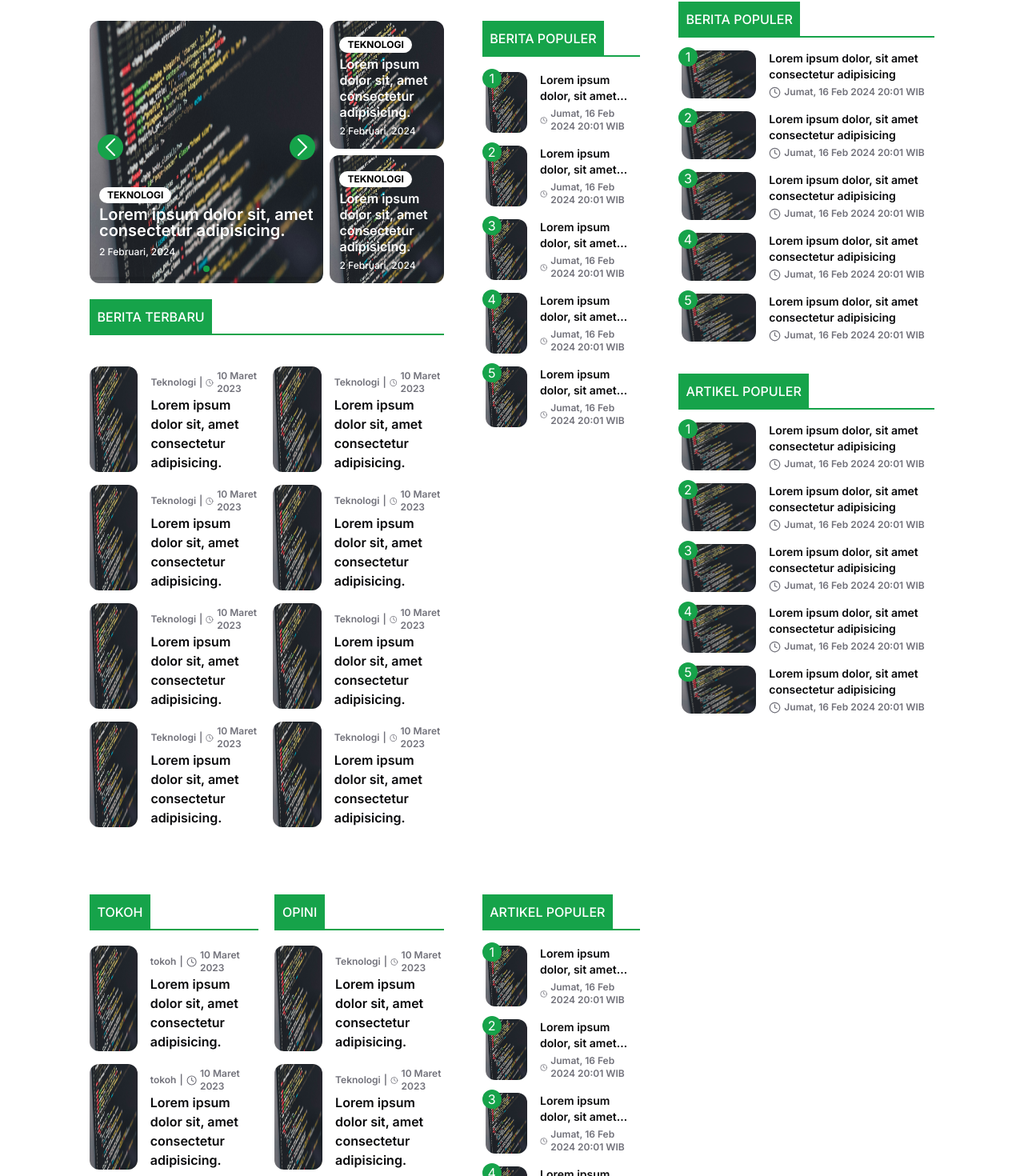
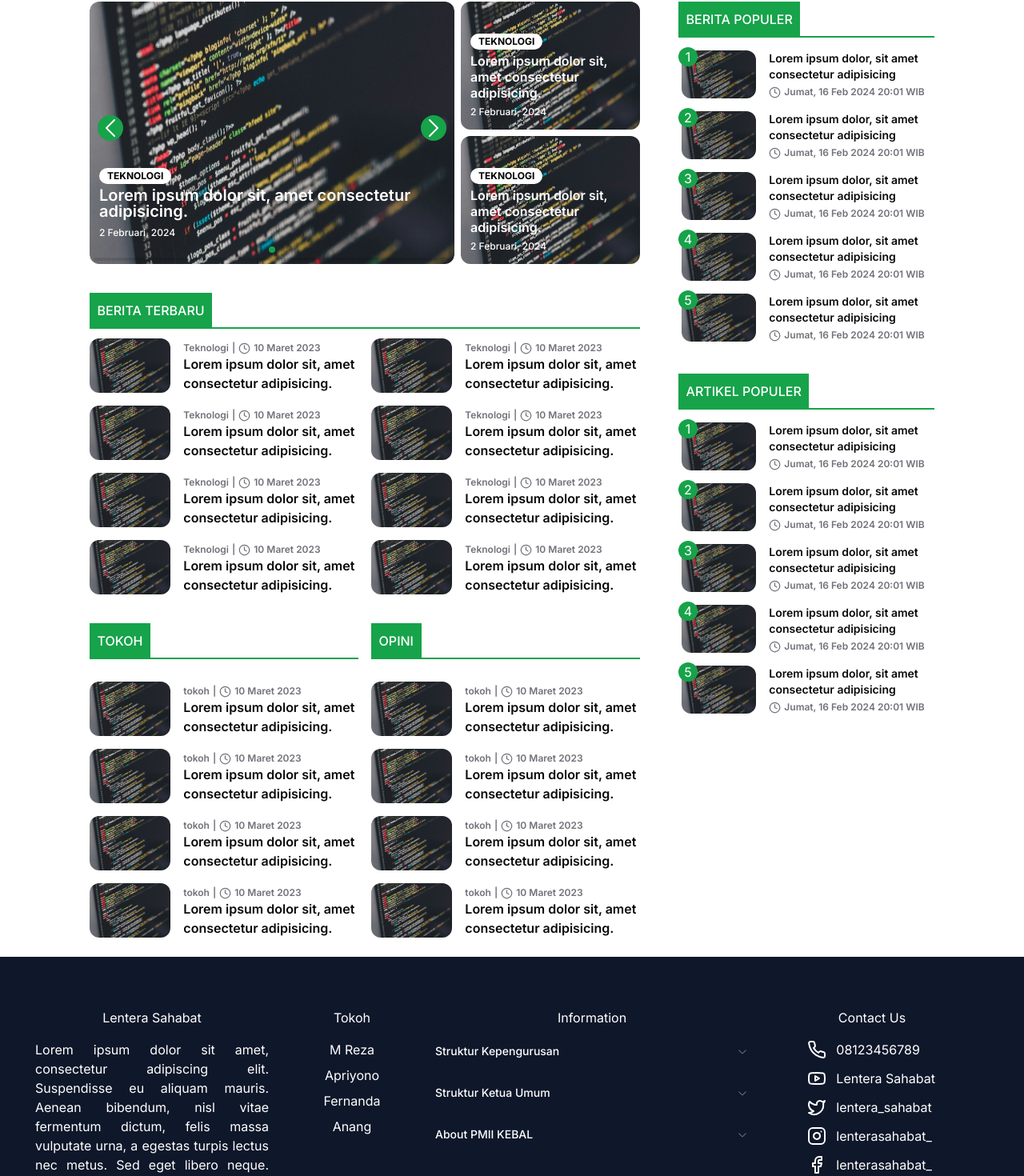
Before and after one commit to fernanda-one/lentera-fe, a Next.js app: page / in a window 1280 px wide. Shown: the part 118-1588 px from the top of the page at 80% size. Built offline with nearby package versions, Linux system fonts and the light colour scheme.

Commit message:
refactor: refactor home menu

```diff
--- a/app/(blog)/page.tsx
+++ b/app/(blog)/page.tsx
@@ -3,13 +3,9 @@
 import TitleContent from "@/components/blog/TitleContent";
 import CardImageNews from "@/components/cards/CardImageNews";
 import React from "react";
-import CardTrending from "@/components/cards/CardTrending";
-import { Swiper, SwiperSlide } from "swiper/react";
-import { Navigation, Pagination, A11y, Autoplay } from "swiper/modules";
-import "swiper/css/navigation";
-import "swiper/css/pagination";
-import "swiper/css/scrollbar";
+import { SwiperSlide } from "swiper/react";
 import CardNews from "@/components/cards/CardNews";
+import SwiperCard from "@/components/ui/swiper-card";
 
 const Blog = () => {
   const carouselData = [
@@ -36,24 +32,10 @@ const Blog = () => {
     },
   ];
   return (
-    <div className="grid grid-cols-1 md:grid-cols-12 gap-12 py-6">
-      <div className="col-span-8">
-        <div className="grid grid-rows-2 md:grid-cols-3 md:grid-flow-col gap-2">
-          <Swiper
-            modules={[Navigation, Pagination, A11y, Autoplay]}
-            navigation
-            scrollbar={{ draggable: true }}
-            loop={true}
-            pagination={{ clickable: true }}
-            autoplay={{
-              delay: 5000,
-              stopOnLastSlide: false,
-            }}
-            spaceBetween={50}
-            slidesPerView={1}
+    <div>
+      <div className="grid grid-rows-2 md:grid-cols-3 md:grid-flow-col mb-9 gap-2">
+        <SwiperCard
           className="row-span-2 col-span-4 md:col-span-2 w-full h-40 md:h-full"
-            onSlideChange={() => console.log("slide change")}
-            onSwiper={(swiper) => console.log(swiper)}
         >
           {carouselData?.map((item, idx) => (
             <SwiperSlide key={idx}>
@@ -66,7 +48,7 @@ const Blog = () => {
               />
             </SwiperSlide>
           ))}
-          </Swiper>
+        </SwiperCard>
         <div className="row-span-1 col-span-4 md:col-span-1 h-40 w-full">
           <CardImageNews
             title={"Lorem ipsum dolor sit, amet consectetur adipisicing."}
@@ -85,10 +67,8 @@ const Blog = () => {
         </div>
       </div>
 
-        <div className="col-span-12 h-12 mt-5 mb-3">
       <TitleContent title="Berita Terbaru" />
-        </div>
-        <div className="col-span-12 my-9 grid place-content-start grid-cols-1 md:grid-cols-2 gap-4">
+      <div className="col-span-12 mb-9 grid place-content-start grid-cols-1 md:grid-cols-2 gap-4">
         {[1, 2, 3, 4, 5, 6, 7, 8]?.map((item, idx) => (
           <CardNews
             key={idx}
@@ -99,30 +79,10 @@ const Blog = () => {
           />
         ))}
       </div>
-      </div>
 
-      <div className="col-span-8 md:col-span-4">
-        <div className="col-span-12 h-12 mb-3">
-          <TitleContent title="Berita Populer" />
-        </div>
-        <div className="col-span-12 grid place-content-start grid-cols-1 gap-2">
-          {[1, 2, 3, 4, 5]?.map((item, idx) => (
-            <CardTrending
-              key={idx}
-              number={idx + 1}
-              title="Lorem ipsum dolor, sit amet consectetur adipisicing"
-              date="Jumat, 16 Feb 2024 20:01 WIB"
-              imageUrl={"/blog-image1.png"}
-            />
-          ))}
-        </div>
-      </div>
-
-      <div className="col-span-8 grid grid-cols-1 md:grid-cols-2 gap-5">
+      <div className="grid grid-cols-1 md:grid-cols-2 gap-4">
         <div className="grid place-content-start gap-4">
-          <div className="h-12">
           <TitleContent title="Tokoh" />
-          </div>
           {[1, 2, 3, 4]?.map((item, idx) => (
             <CardNews
               key={idx}
@@ -134,33 +94,14 @@ const Blog = () => {
           ))}
         </div>
         <div className="grid place-content-start gap-4">
-          <div className="h-12">
           <TitleContent title="Opini" />
-          </div>
           {[1, 2, 3, 4]?.map((item, idx) => (
             <CardNews
               key={idx}
               title={"Lorem ipsum dolor sit, amet consectetur adipisicing."}
               imageUrl={"/blog-image1.png"}
-              category={"Teknologi"}
+              category={"tokoh"}
               date={"10 Maret 2023"}
-            />
-          ))}
-        </div>
-      </div>
-
-      <div className="col-span-8 md:col-span-4">
-        <div className="col-span-12 h-12 mb-3">
-          <TitleContent title="Artikel Populer" />
-        </div>
-        <div className="col-span-12 grid place-content-start grid-cols-1 gap-2">
-          {[1, 2, 3, 4, 5]?.map((item, idx) => (
-            <CardTrending
-              key={idx}
-              number={idx + 1}
-              title="Lorem ipsum dolor, sit amet consectetur adipisicing"
-              date="Jumat, 16 Feb 2024 20:01 WIB"
-              imageUrl={"/blog-image1.png"}
             />
           ))}
         </div>
```
Lines whose indentation alone changed are shown as unchanged.
